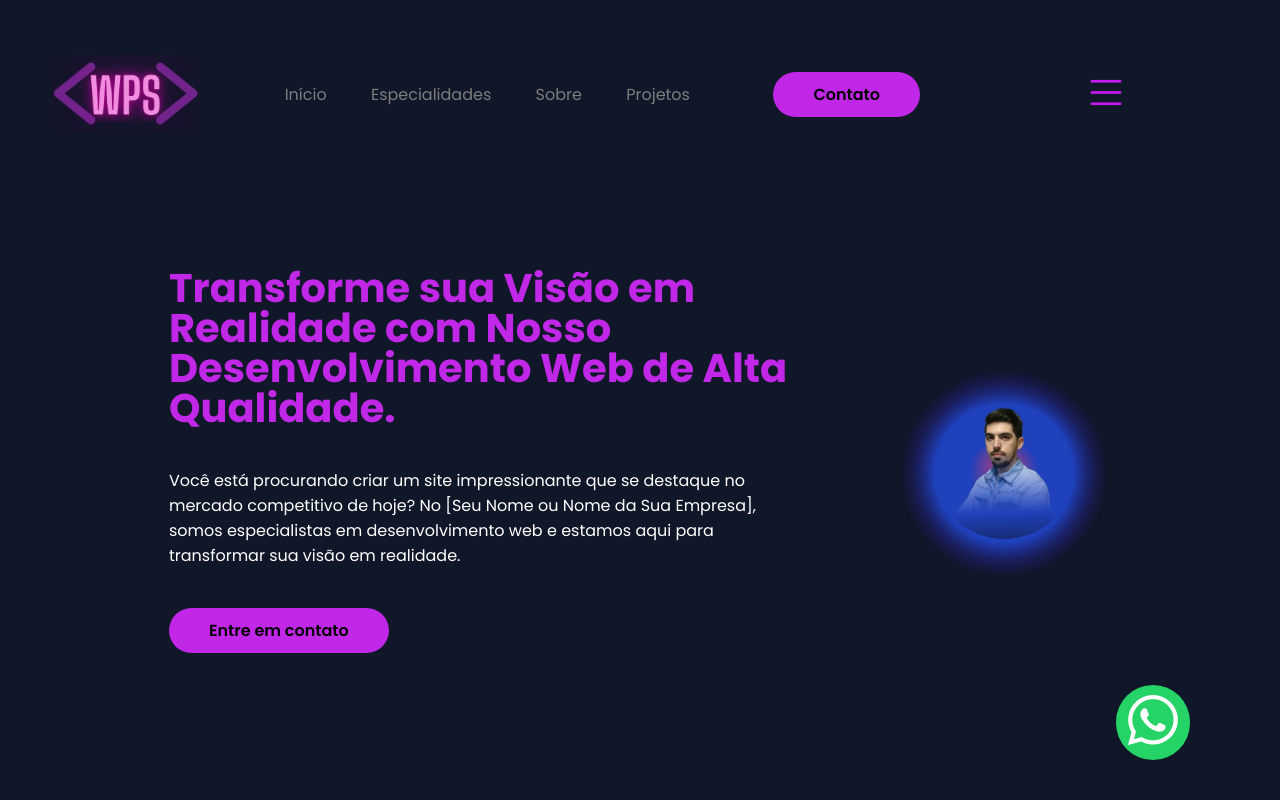
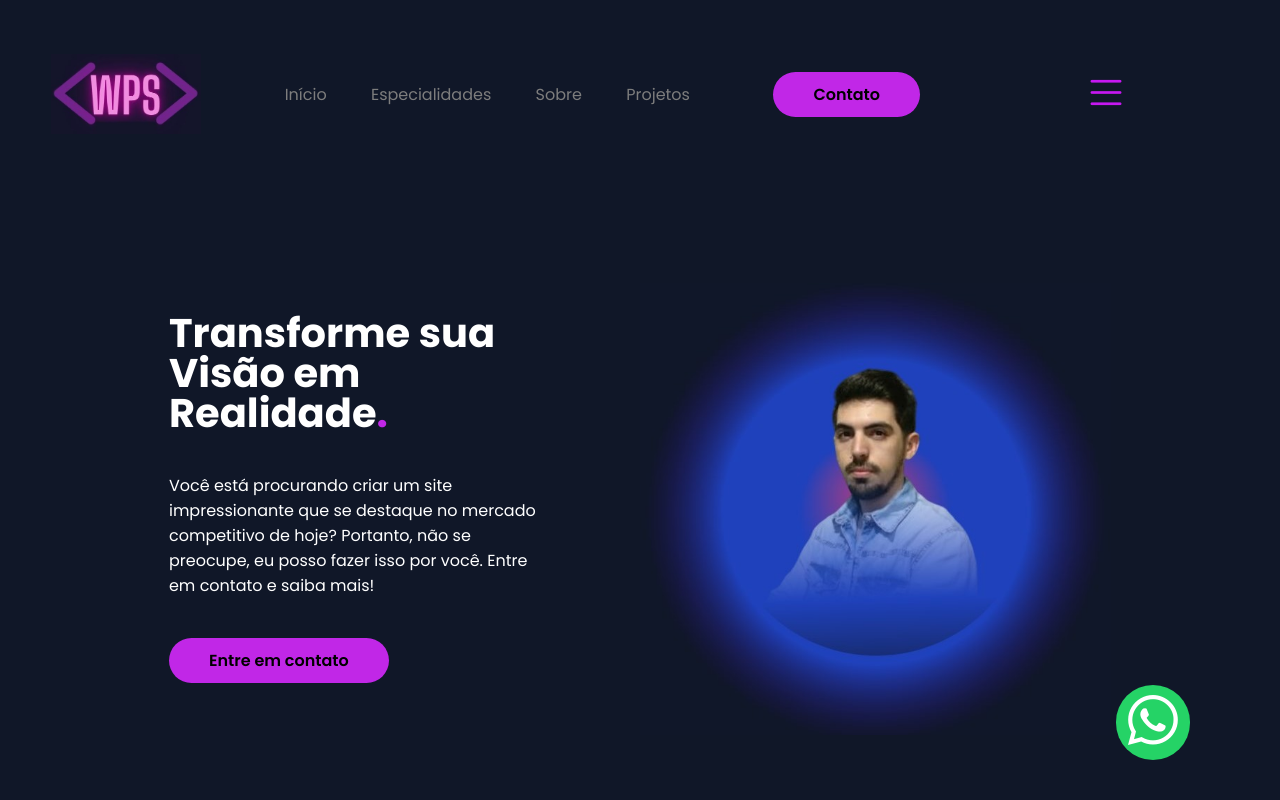
Before and after one commit to willyan-pfutze/inicial, a plain HTML site: page index.html in a window 1280 px wide. Shown: the top 800 px of the page. Drawn offline with nearby package versions, Linux system fonts and the light colour scheme.

Commit message:
thirth-commit

```diff
--- a/index.html
+++ b/index.html
@@ -296,6 +296,7 @@
         .imagem-principal {
             border: none;
             max-width: 50%;
+            min-width: 50%;
         }
         .topo-do-site img {
             border: none;
@@ -722,8 +723,10 @@
             <div class="interface">
                 <div class="flex">
                     <div class="apresentacao">
-                        <h1><span>Transforme sua Visão em Realidade com Nosso Desenvolvimento Web de Alta Qualidade.</span></h1>
-                        <p>Você está procurando criar um site impressionante que se destaque no mercado competitivo de hoje? No [Seu Nome ou Nome da Sua Empresa], somos especialistas em desenvolvimento web e estamos aqui para transformar sua visão em realidade.</p>
+                        <h1>Transforme sua Visão em Realidade<span>.</span></h1>
+                        <p>Você está procurando criar um site impressionante que se destaque no mercado competitivo de hoje?
+                           Portanto, não se preocupe, eu posso fazer isso por você. Entre em contato e saiba mais!
+                        </p>
 
                         <div class="btn-contato">
                             <a href="#formulario">
```
